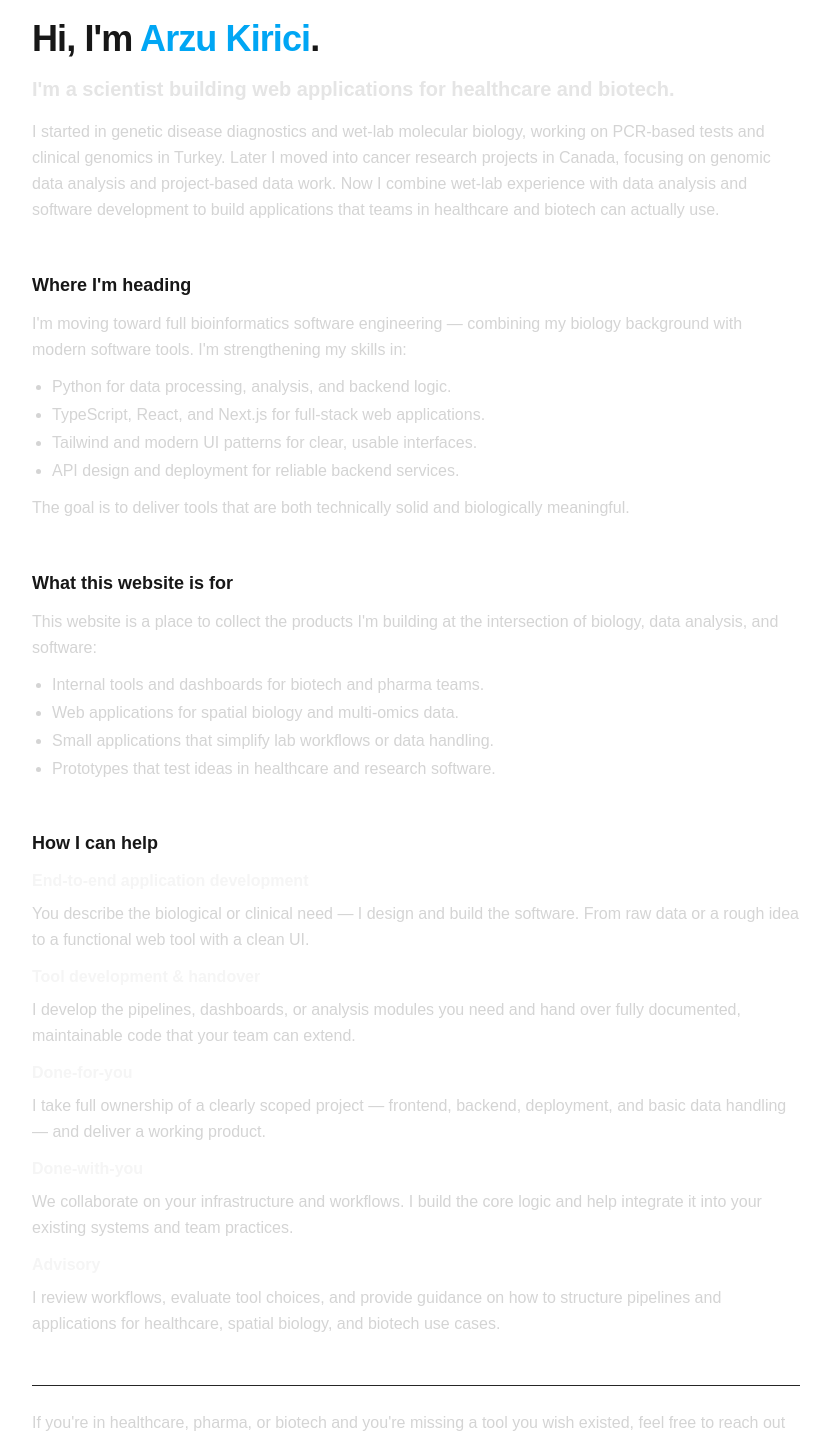
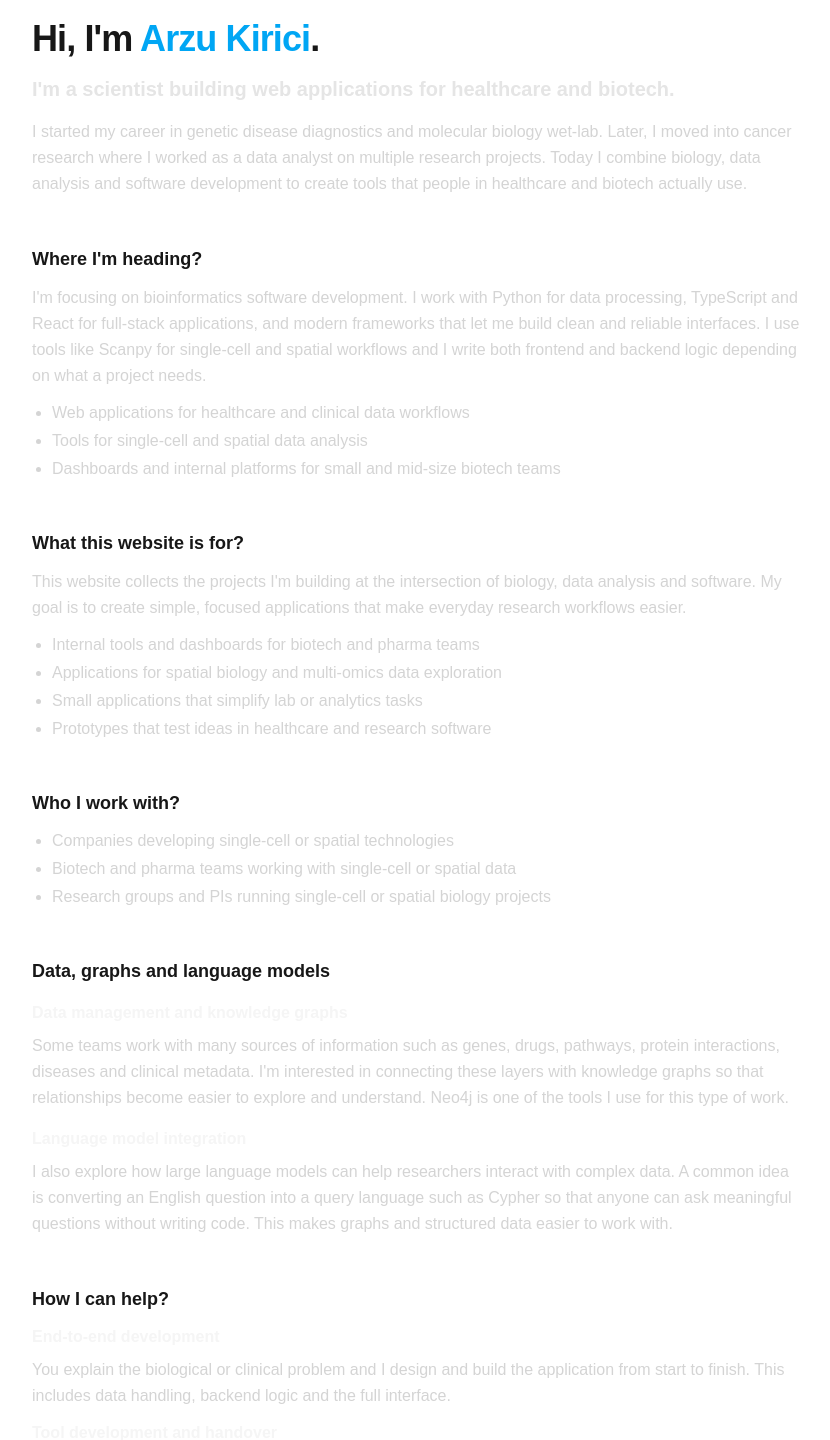
Before and after one commit to agkirici/agkirici.github.io, a Next.js app: page / in a window 1280 px wide. Shown: the part 146-1586 px from the top of the page, without its empty margins (224-1054 px from the left). Built offline with nearby package versions, Linux system fonts and the light colour scheme.

Commit message:
Improve homepage layout and styling

```diff
--- a/app/layout.tsx
+++ b/app/layout.tsx
@@ -3,6 +3,7 @@ import { Geist, Geist_Mono } from "next/font/google";
 import "./globals.css";
 import Navbar from "@/components/Navbar";
 import Footer from "@/components/Footer";
+import ScrollToTop from "@/components/ScrollToTop";
 
 const geistSans = Geist({
   variable: "--font-geist-sans",
@@ -27,13 +28,14 @@ export default function RootLayout({
   return (
     <html lang="en">
       <body
-        className={`${geistSans.variable} ${geistMono.variable} antialiased flex flex-col min-h-screen`}
+        className={`${geistSans.variable} ${geistMono.variable} min-h-screen bg-gradient-to-b from-slate-950 via-slate-900 to-slate-950 text-neutral-100 antialiased flex flex-col font-sans`}
       >
         <Navbar />
         <main className="flex-grow">
           {children}
         </main>
         <Footer />
+        <ScrollToTop />
       </body>
     </html>
   );
--- a/app/page.tsx
+++ b/app/page.tsx
@@ -2,124 +2,160 @@ export default function HomePage() {
   return (
     <main className="min-h-screen px-4 py-12 md:py-16">
       <div className="mx-auto max-w-3xl space-y-12">
+
         {/* Hero */}
         <section className="space-y-4">
           <p className="text-sm font-medium text-sky-500">Welcome</p>
+
           <h1 className="text-3xl font-bold tracking-tight sm:text-4xl">
-            Hi, I&apos;m <span className="text-sky-500">Arzu Kirici</span>.
+            Hi, I'm <span className="text-sky-500">Arzu Kirici</span>.
           </h1>
+
           <h2 className="text-xl font-semibold text-neutral-200">
-            I&apos;m a scientist building web applications for healthcare and biotech.
+            I'm a scientist building web applications for healthcare and biotech.
           </h2>
+
           <p className="text-neutral-300 leading-relaxed">
-            I started in genetic disease diagnostics and wet-lab molecular biology, working
-            on PCR-based tests and clinical genomics in Turkey. Later I moved into cancer
-            research projects in Canada, focusing on genomic data analysis and
-            project-based data work. Now I combine wet-lab experience with data analysis
-            and software development to build applications that teams in healthcare and
-            biotech can actually use.
+            I started my career in genetic disease diagnostics and molecular biology wet-lab.
+            Later, I moved into cancer research where I worked as a data analyst on
+            multiple research projects. Today I combine biology, data analysis and software
+            development to create tools that people in healthcare and biotech actually use.
           </p>
         </section>
 
         {/* Where I'm heading */}
         <section className="space-y-3">
-          <h3 className="text-lg font-semibold">Where I&apos;m heading</h3>
+          <h3 className="text-lg font-semibold">Where I'm heading?</h3>
+
           <p className="text-neutral-300 leading-relaxed">
-            I&apos;m moving toward full bioinformatics software engineering — combining my
-            biology background with modern software tools. I&apos;m strengthening my skills
-            in:
+            I'm focusing on bioinformatics software development. I work with Python for data
+            processing, TypeScript and React for full-stack applications, and modern frameworks
+            that let me build clean and reliable interfaces. I use tools like Scanpy for
+            single-cell and spatial workflows and I write both frontend and backend logic
+            depending on what a project needs.
           </p>
-          <ul className="list-disc space-y-1 pl-5 text-neutral-300">
-            <li>Python for data processing, analysis, and backend logic.</li>
-            <li>TypeScript, React, and Next.js for full-stack web applications.</li>
-            <li>Tailwind and modern UI patterns for clear, usable interfaces.</li>
-            <li>API design and deployment for reliable backend services.</li>
+
+          <ul className="list-disc pl-5 space-y-1 text-neutral-300">
+            <li>Web applications for healthcare and clinical data workflows</li>
+            <li>Tools for single-cell and spatial data analysis</li>
+            <li>Dashboards and internal platforms for small and mid-size biotech teams</li>
           </ul>
-          <p className="text-neutral-300 leading-relaxed">
-            The goal is to deliver tools that are both technically solid and biologically
-            meaningful.
-          </p>
         </section>
 
         {/* What this website is for */}
         <section className="space-y-3">
-          <h3 className="text-lg font-semibold">What this website is for</h3>
+          <h3 className="text-lg font-semibold">What this website is for?</h3>
+
           <p className="text-neutral-300 leading-relaxed">
-            This website is a place to collect the products I&apos;m building at the
-            intersection of biology, data analysis, and software:
+            This website collects the projects I'm building at the intersection of biology,
+            data analysis and software. My goal is to create simple, focused applications that
+            make everyday research workflows easier.
           </p>
-          <ul className="list-disc space-y-1 pl-5 text-neutral-300">
-            <li>Internal tools and dashboards for biotech and pharma teams.</li>
-            <li>Web applications for spatial biology and multi-omics data.</li>
-            <li>Small applications that simplify lab workflows or data handling.</li>
-            <li>Prototypes that test ideas in healthcare and research software.</li>
+
+          <ul className="list-disc pl-5 space-y-1 text-neutral-300">
+            <li>Internal tools and dashboards for biotech and pharma teams</li>
+            <li>Applications for spatial biology and multi-omics data exploration</li>
+            <li>Small applications that simplify lab or analytics tasks</li>
+            <li>Prototypes that test ideas in healthcare and research software</li>
           </ul>
+        </section>
+
+        {/* Who I help */}
+        <section className="space-y-3">
+          <h3 className="text-lg font-semibold">Who I work with?</h3>
+
+          <ul className="list-disc pl-5 space-y-1 text-neutral-300">
+            <li>Companies developing single-cell or spatial technologies</li>
+            <li>Biotech and pharma teams working with single-cell or spatial data</li>
+            <li>Research groups and PIs running single-cell or spatial biology projects</li>
+          </ul>
+        </section>
+
+        {/* Data and LLM */}
+        <section className="space-y-4">
+          <h3 className="text-lg font-semibold">Data, graphs and language models</h3>
+
+          <div className="space-y-2 text-neutral-300">
+            <h4 className="font-semibold text-neutral-100">Data management and knowledge graphs</h4>
+            <p className="leading-relaxed">
+              Some teams work with many sources of information such as genes, drugs, pathways,
+              protein interactions, diseases and clinical metadata. I'm interested in connecting
+              these layers with knowledge graphs so that relationships become easier to explore
+              and understand. Neo4j is one of the tools I use for this type of work.
+            </p>
+          </div>
+
+          <div className="space-y-2 text-neutral-300">
+            <h4 className="font-semibold text-neutral-100">Language model integration</h4>
+            <p className="leading-relaxed">
+              I also explore how large language models can help researchers interact with
+              complex data. A common idea is converting an English question into a query
+              language such as Cypher so that anyone can ask meaningful questions without
+              writing code. This makes graphs and structured data easier to work with.
+            </p>
+          </div>
         </section>
 
         {/* How I help */}
         <section className="space-y-3">
-          <h3 className="text-lg font-semibold">How I can help</h3>
+          <h3 className="text-lg font-semibold">How I can help?</h3>
+
           <div className="space-y-2 text-neutral-300">
-            <h4 className="font-semibold text-neutral-100">
-              End-to-end application development
-            </h4>
+            <h4 className="font-semibold text-neutral-100">End-to-end development</h4>
             <p className="leading-relaxed">
-              You describe the biological or clinical need — I design and build the
-              software. From raw data or a rough idea to a functional web tool with a clean
-              UI.
+              You explain the biological or clinical problem and I design and build the
+              application from start to finish. This includes data handling, backend logic
+              and the full interface.
             </p>
           </div>
 
           <div className="space-y-2 text-neutral-300">
-            <h4 className="font-semibold text-neutral-100">
-              Tool development &amp; handover
-            </h4>
+            <h4 className="font-semibold text-neutral-100">Tool development and handover</h4>
             <p className="leading-relaxed">
-              I develop the pipelines, dashboards, or analysis modules you need and hand
-              over fully documented, maintainable code that your team can extend.
+              I build the pipelines or dashboards you need and I provide clean, documented
+              code that your team can maintain or extend.
             </p>
           </div>
 
           <div className="space-y-2 text-neutral-300">
-            <h4 className="font-semibold text-neutral-100">Done-for-you</h4>
+            <h4 className="font-semibold text-neutral-100">Done for you</h4>
             <p className="leading-relaxed">
-              I take full ownership of a clearly scoped project — frontend, backend,
-              deployment, and basic data handling — and deliver a working product.
+              I take responsibility for a clearly defined project and deliver a working
+              product that is ready to use.
             </p>
           </div>
 
           <div className="space-y-2 text-neutral-300">
-            <h4 className="font-semibold text-neutral-100">Done-with-you</h4>
+            <h4 className="font-semibold text-neutral-100">Done with you</h4>
             <p className="leading-relaxed">
-              We collaborate on your infrastructure and workflows. I build the core logic
-              and help integrate it into your existing systems and team practices.
+              We work together on your systems. I help implement the core parts of your
+              infrastructure and make sure it runs smoothly in your environment.
             </p>
           </div>
 
           <div className="space-y-2 text-neutral-300">
             <h4 className="font-semibold text-neutral-100">Advisory</h4>
             <p className="leading-relaxed">
-              I review workflows, evaluate tool choices, and provide guidance on how to
-              structure pipelines and applications for healthcare, spatial biology, and
-              biotech use cases.
+              I review your workflows and help you make better decisions about tools,
+              pipelines and architecture for projects in healthcare, spatial biology and biotech.
             </p>
           </div>
         </section>
 
-        {/* Call to action */}
+        {/* CTA */}
         <section className="border-t border-neutral-800 pt-6">
           <p className="text-neutral-300 leading-relaxed">
-            If you&apos;re in healthcare, pharma, or biotech and you&apos;re missing a tool
-            you wish existed, feel free to reach out through the{" "}
+            If you work in healthcare, pharma or biotech and you need a tool that doesn't
+            exist yet, you can reach me through the{" "}
             <a
               href="/contact"
               className="text-sky-400 underline underline-offset-2 hover:text-sky-300"
             >
               contact page
-            </a>
-            .
+            </a>.
           </p>
         </section>
+
       </div>
     </main>
   );
```
